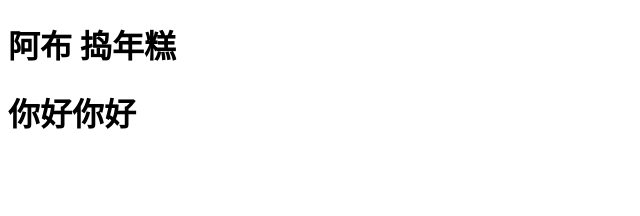
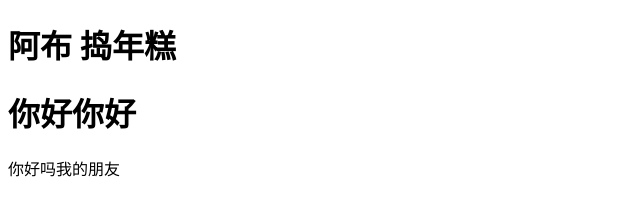
Before and after one commit to zhudaidai/lklk, a plain HTML site: page index.html in a window 1280 px wide. Shown: the whole page, without its empty margins (0-640 px from the left). Drawn offline with Linux system fonts and the light colour scheme.

Commit message:
新建了registre

```diff
--- a/index.html
+++ b/index.html
@@ -9,6 +9,9 @@
 <body>
     <h1>阿布 捣年糕</h1>
     <h1>你好你好</h1>
+
+
+    <p>你好吗我的朋友</p>
     <script src="./9527.js"></script>
 </body>
 </html>
```
